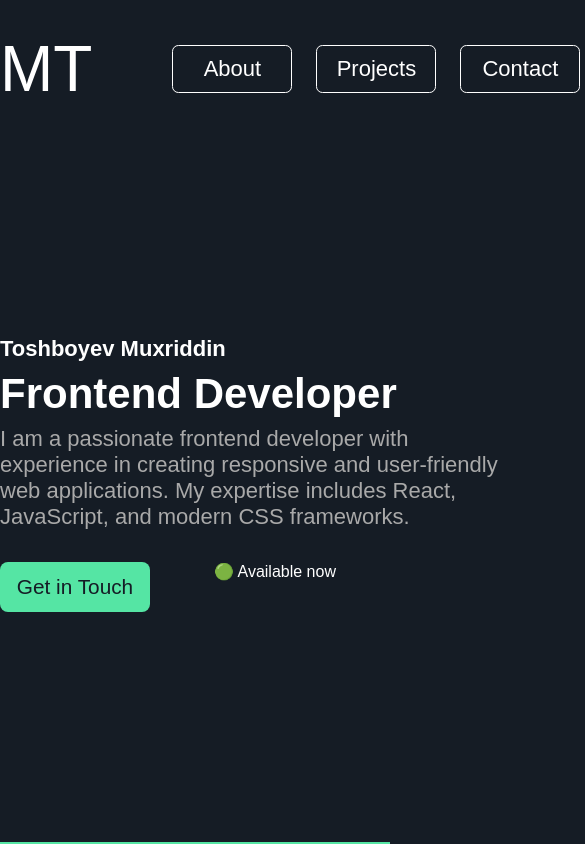
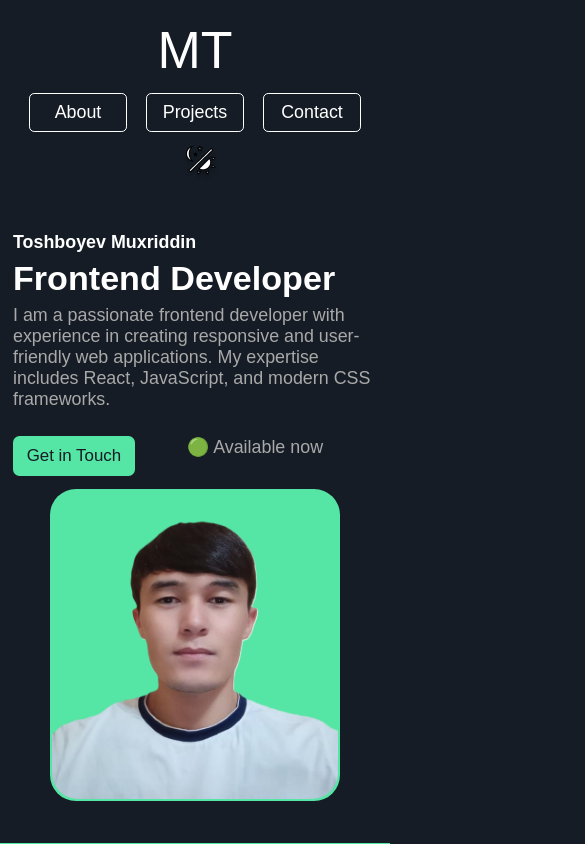
Before and after one commit to MukhriddinToshboyev/Portfoliyo, a React (Vite) app: page / in a window 390 px wide. Shown: the top 844 px of the page, 585 px wide, since content can reach past the window. Built offline with nearby package versions, Linux system fonts and the light colour scheme.

Commit message:
style: home component

```diff
--- a/src/About/style.css
+++ b/src/About/style.css
@@ -1,9 +1,9 @@
 .About_container {
-  width: 63rem;
+  width: 100%;
   height: 100vh;
   margin: 0 auto;
   display: flex;
-  justify-content: space-around;
+  justify-content: space-evenly;
   align-items: center;
   font-family: sans-serif;
 }
--- a/src/App.css
+++ b/src/App.css
@@ -23,11 +23,9 @@ body {
   .App {
     background-size: cover;
     background-position: center;
+    flex-direction: column;
+  }
+  html {
+    font-size: 13px;
   }
 }
-
-@media (max-width: 768px) {
-  .App {
-    flex-direction: column;
-  }
-}
--- a/src/Home/index.jsx
+++ b/src/Home/index.jsx
@@ -5,7 +5,7 @@ import Rasm2 from "../assets/rasm2.png";
 function Home() {
   return (
     <div className="Home_container">
-      <div className="Home_navbar">
+      <nav className="Home_navbar">
         <h2 className="Home_navbar_title">MT</h2>
         <div className="Home_navbar_btn">
           <button>About</button>
@@ -15,25 +15,25 @@ function Home() {
         <div className="Home_navbar_icon">
           <img src={Vector} alt="#" />
         </div>
-      </div>
-      <div className="Home_card">
-        <div className="Home_left">
-          <h1 className="content_name">Toshboyev Muxriddin </h1>
-          <h2 className="content_title">Frontend Developer</h2>
-          <p className="content_paragraf">
+      </nav>
+      <main className="Home_card">
+        <section className="Home_left">
+          <h1>Toshboyev Muxriddin </h1>
+          <h2>Frontend Developer</h2>
+          <p>
             I am a passionate frontend developer with experience in creating
             responsive and user-friendly web applications. My expertise includes
             React, JavaScript, and modern CSS frameworks.
           </p>
-          <div className="content_btn">
+          <div className="Home_left_btn">
             <button>Get in Touch</button>
             <p> 🟢 Available now</p>
           </div>
-        </div>
-        <div className="Home_content_img">
+        </section>
+        <section className="Home_right">
           <img src={Rasm2} alt="#" />
-        </div>
-      </div>
+        </section>
+      </main>
       <h2 className="Home_line"></h2>
     </div>
   );
--- a/src/Home/style.css
+++ b/src/Home/style.css
@@ -10,11 +10,10 @@
 
 /*  Navbar  */
 .Home_navbar {
-  margin-top: 2rem;
+  padding: 2rem;
   display: flex;
   align-items: center;
-  justify-content: space-around;
-  gap: 5rem;
+  justify-content: space-between;
 }
 
 .Home_navbar_title {
@@ -61,42 +60,41 @@
 /* Card */
 
 .Home_card {
-  width: 63.75rem;
-  margin: 0 auto;
+  width: 100%;
   display: flex;
-  justify-content: space-between;
   align-items: center;
+  justify-content: space-around;
 }
 
 .Home_left {
-  width: 50%;
+  width: 28rem;
   display: flex;
   flex-direction: column;
   gap: 0.5rem;
 }
 
-.content_name {
+.Home_left h1 {
   color: white;
   font-size: 1.375rem;
 }
 
-.content_title {
+.Home_left h2 {
   font-size: 2.625rem;
 }
 
-.content_paragraf {
+.Home_left p {
   font-size: 1.375rem;
   color: #a9a9a9;
   font-family: sans-serif;
 }
 
-.content_btn {
+.Home_left_btn {
   margin-top: 1.5rem;
   display: flex;
   gap: 4rem;
 }
 
-.content_btn button {
+.Home_left_btn button {
   width: 9.375rem;
   height: 3.125rem;
   border-radius: 0.5rem;
@@ -107,19 +105,7 @@
   font-family: Arial, Helvetica, sans-serif;
 }
 
-.content_circle {
-  display: flex;
-  justify-content: center;
-  align-items: center;
-  vertical-align: auto;
-  width: 1rem;
-  height: 1rem;
-  background-color: #55e5a4;
-  border: #55e5a4;
-  border-radius: 50%;
-}
-
-.Home_content_img {
+.Home_right {
   background-color: #55e5a4;
   border-radius: 2rem;
   width: 22.25rem;
@@ -129,7 +115,7 @@
   justify-content: center;
 }
 
-.Home_content_img img {
+.Home_right img {
   width: 22rem;
   height: 28rem;
   margin-bottom: 4.3rem;
@@ -143,3 +129,16 @@
   height: 0.1rem;
   background-color: #55e5a4;
 }
+
+@media (max-width: 768px) {
+  .Home_navbar {
+    flex-direction: column;
+    padding: 1.5rem;
+    gap: 1rem;
+  }
+  .Home_card {
+    flex-direction: column;
+    padding: 2rem;
+    gap: 1rem;
+  }
+}
```
